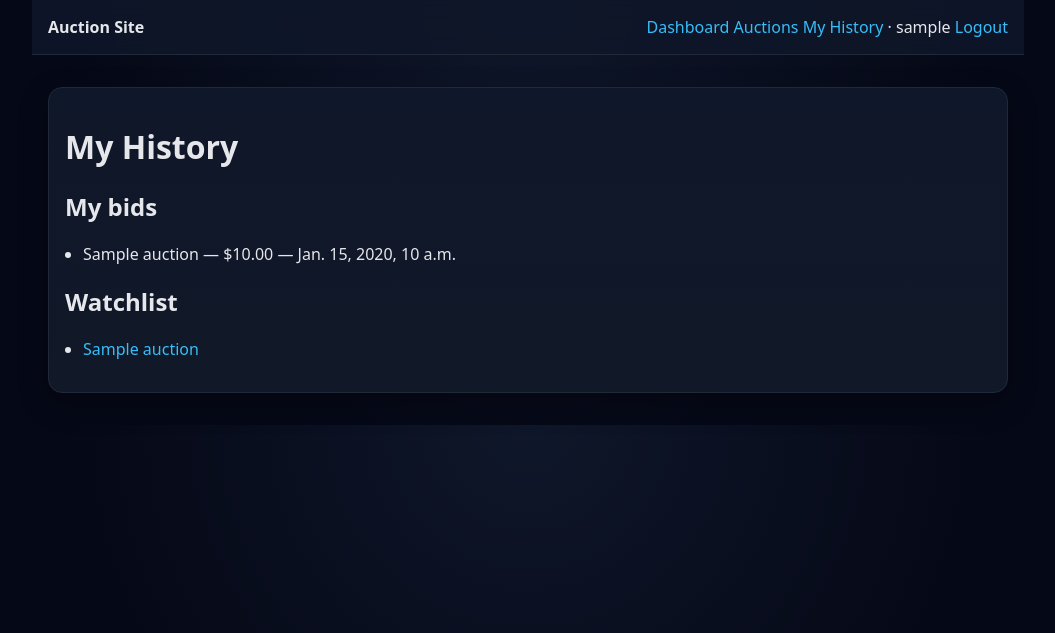
After one commit to ItsHachiMane/auction-site, a Django app: page /history/ in a window 1280 px wide. The commit adds this page. Shown: the top 633 px of the page, without its empty margins (112-1167 px from the left). Run offline with Django 5.2, Linux system fonts and the light colour scheme; a user stored in the database is signed in; tables that the repository leaves empty hold one stand-in row (values such as "Sample post").

Commit message:
Add reserve price and private user features

```diff
--- a/auction_site/settings.py
+++ b/auction_site/settings.py
@@ -61,3 +61,5 @@ STATIC_URL = "static/"
 MEDIA_URL = "media/"
 MEDIA_ROOT = BASE_DIR / "media"
 DEFAULT_AUTO_FIELD = "django.db.models.BigAutoField"
+LOGIN_REDIRECT_URL = "/"
+LOGOUT_REDIRECT_URL = "/"
--- /dev/null
+++ b/auctions/management/__init__.py
@@ -0,0 +1 @@
+# management package
--- /dev/null
+++ b/auctions/management/commands/__init__.py
@@ -0,0 +1 @@
+# commands package
--- a/auctions/models.py
+++ b/auctions/models.py
@@ -7,6 +7,7 @@ class Auction(models.Model):
     title = models.CharField(max_length=160)
     description = models.TextField(blank=True)
     starting_price = models.DecimalField(max_digits=10, decimal_places=2)
+    reserve_price = models.DecimalField(max_digits=10, decimal_places=2, null=True, blank=True)
     current_price = models.DecimalField(max_digits=10, decimal_places=2)
     start_at = models.DateTimeField(default=timezone.now)
     end_at = models.DateTimeField()
@@ -38,6 +39,17 @@ class Auction(models.Model):
     def winning_bid(self):
         return self.bids.select_related("bidder__bidderprofile").order_by("-amount", "created_at").first()
 
+    @property
+    def winner(self):
+        bid = self.winning_bid
+        return bid.bidder if bid else None
+
+    @property
+    def sold(self):
+        if self.reserve_price is None:
+            return bool(self.winning_bid)
+        return bool(self.winning_bid and self.winning_bid.amount >= self.reserve_price)
+
 
 class BidderProfile(models.Model):
     user = models.OneToOneField(settings.AUTH_USER_MODEL, on_delete=models.CASCADE)
@@ -45,6 +57,15 @@ class BidderProfile(models.Model):
 
     def __str__(self):
         return f"Bidder #{self.bidder_code}"
+
+
+class WatchlistItem(models.Model):
+    user = models.ForeignKey(settings.AUTH_USER_MODEL, on_delete=models.CASCADE, related_name="watchlist_items")
+    auction = models.ForeignKey(Auction, on_delete=models.CASCADE, related_name="watchlist_items")
+    created_at = models.DateTimeField(auto_now_add=True)
+
+    class Meta:
+        unique_together = ("user", "auction")
 
 
 class AuctionImage(models.Model):
--- a/auctions/urls.py
+++ b/auctions/urls.py
@@ -1,9 +1,12 @@
 from django.urls import path
-from .views import auction_detail, auction_fragment, auction_list, signup
+from .views import auction_detail, auction_fragment, auction_list, dashboard, my_history, signup, toggle_watchlist
 
 urlpatterns = [
-    path("", auction_list, name="auction_list"),
+    path("", dashboard, name="dashboard"),
+    path("auctions/", auction_list, name="auction_list"),
     path("auction/<int:pk>/", auction_detail, name="auction_detail"),
     path("auction/<int:pk>/fragment/", auction_fragment, name="auction_fragment"),
+    path("auction/<int:pk>/watch/", toggle_watchlist, name="toggle_watchlist"),
+    path("history/", my_history, name="my_history"),
     path("signup/", signup, name="signup"),
 ]
--- a/auctions/views.py
+++ b/auctions/views.py
@@ -1,5 +1,6 @@
 from django.contrib import messages
 from django.contrib.auth import login
+from django.contrib.auth.decorators import login_required
 from django.db import transaction
 from django.db.models import Max
 from django.http import HttpResponseForbidden
@@ -7,14 +8,25 @@ from django.shortcuts import get_object_or_404, redirect, render
 from django.utils import timezone
 
 from .forms import BidForm, SignupForm
-from .models import Auction, Bid
+from .models import Auction, Bid, WatchlistItem
+
+
+def dashboard(request):
+    auctions = Auction.objects.prefetch_related("images").order_by("-created_at")
+    for auction in auctions:
+        auction.close_if_needed()
+    open_count = sum(1 for a in auctions if a.is_open)
+    closed_count = auctions.count() - open_count
+    return render(request, "auctions/dashboard.html", {
+        "auctions": auctions,
+        "open_count": open_count,
+        "closed_count": closed_count,
+        "total_count": auctions.count(),
+    })
 
 
 def auction_list(request):
-    auctions = Auction.objects.prefetch_related("images").order_by("-created_at")
-    for auction in auctions:
-        auction.close_if_needed()
-    return render(request, "auctions/auction_list.html", {"auctions": auctions})
+    return dashboard(request)
 
 
 def auction_detail(request, pk):
@@ -49,6 +61,7 @@ def auction_detail(request, pk):
                         return redirect("auction_detail", pk=auction.pk)
 
     bids = auction.bids.select_related("bidder__bidderprofile").order_by("-amount", "created_at")
+    watched = request.user.is_authenticated and WatchlistItem.objects.filter(user=request.user, auction=auction).exists()
     return render(
         request,
         "auctions/auction_detail.html",
@@ -62,6 +75,8 @@ def auction_detail(request, pk):
             "time_left_seconds": auction.time_left_seconds,
             "images": auction.images.all(),
             "winning_bid": auction.winning_bid,
+            "sold": auction.sold,
+            "watched": watched,
         },
     )
 
@@ -70,7 +85,27 @@ def auction_fragment(request, pk):
     auction = get_object_or_404(Auction.objects.prefetch_related("bids__bidder__bidderprofile"), pk=pk)
     auction.close_if_needed()
     bids = auction.bids.select_related("bidder__bidderprofile").order_by("-amount", "created_at")
-    return render(request, "auctions/partials/auction_fragment.html", {"auction": auction, "bids": bids, "winning_bid": auction.winning_bid, "time_left_seconds": auction.time_left_seconds, "is_open": auction.is_open})
+    return render(request, "auctions/partials/auction_fragment.html", {"auction": auction, "bids": bids, "winning_bid": auction.winning_bid, "time_left_seconds": auction.time_left_seconds, "is_open": auction.is_open, "sold": auction.sold})
+
+
+@login_required
+def toggle_watchlist(request, pk):
+    auction = get_object_or_404(Auction, pk=pk)
+    item = WatchlistItem.objects.filter(user=request.user, auction=auction)
+    if item.exists():
+        item.delete()
+        messages.success(request, "Removed from watchlist.")
+    else:
+        WatchlistItem.objects.create(user=request.user, auction=auction)
+        messages.success(request, "Added to watchlist.")
+    return redirect("auction_detail", pk=auction.pk)
+
+
+@login_required
+def my_history(request):
+    bids = Bid.objects.filter(bidder=request.user).select_related("auction").order_by("-created_at")
+    watched = WatchlistItem.objects.filter(user=request.user).select_related("auction").order_by("-created_at")
+    return render(request, "auctions/history.html", {"bids": bids, "watched": watched})
 
 
 def signup(request):
--- /dev/null
+++ b/templates/auctions/history.html
@@ -0,0 +1,23 @@
+{% extends 'base.html' %}
+{% block content %}
+<div class="card">
+  <h1>My History</h1>
+  <h2>My bids</h2>
+  <ul>
+    {% for bid in bids %}
+      <li>{{ bid.auction.title }} — ${{ bid.amount }} — {{ bid.created_at }}</li>
+    {% empty %}
+      <li>No bids yet.</li>
+    {% endfor %}
+  </ul>
+
+  <h2>Watchlist</h2>
+  <ul>
+    {% for item in watched %}
+      <li><a href="{% url 'auction_detail' item.auction.pk %}">{{ item.auction.title }}</a></li>
+    {% empty %}
+      <li>No watchlist items.</li>
+    {% endfor %}
+  </ul>
+</div>
+{% endblock %}
--- a/templates/auctions/partials/auction_fragment.html
+++ b/templates/auctions/partials/auction_fragment.html
@@ -1,11 +1,12 @@
 <div id="auction-fragment">
   <p>Current price: ${{ auction.current_price }}</p>
+  <p>Ends: {{ auction.end_at }}</p>
   <p>Time left: <span id="time-left">{{ time_left_seconds }}</span> seconds</p>
   <p>Status: <span id="auction-status">{% if is_open %}Open{% else %}Closed{% endif %}</span></p>
+  <p>Sale: {% if sold %}Sold{% else %}No sale{% endif %}</p>
   {% if winning_bid %}
     <p>Winner: Bidder #{{ winning_bid.bidder.bidderprofile.bidder_code }} at ${{ winning_bid.amount }}</p>
   {% endif %}
-
   <h2>Bids</h2>
   <ul>
     {% for bid in bids %}
--- a/templates/base.html
+++ b/templates/base.html
@@ -36,8 +36,10 @@
   <nav>
     <div><strong>Auction Site</strong></div>
     <div>
+      <a href="{% url 'dashboard' %}">Dashboard</a>
       <a href="{% url 'auction_list' %}">Auctions</a>
       {% if user.is_authenticated %}
+        <a href="{% url 'my_history' %}">My History</a>
         <span> · {{ user.username }}</span>
         <a href="{% url 'logout' %}">Logout</a>
       {% else %}
```
Also changed, not shown: auctions/admin.py (+25 -3 lines), auctions/management/commands/seed_auctions.py (added, +31 -0 lines), templates/auctions/auction_detail.html (+7 -3 lines), templates/auctions/dashboard.html (added, +17 -0 lines), auctions/migrations/0002_auction_reserve_price_watchlistitem.py (added).
